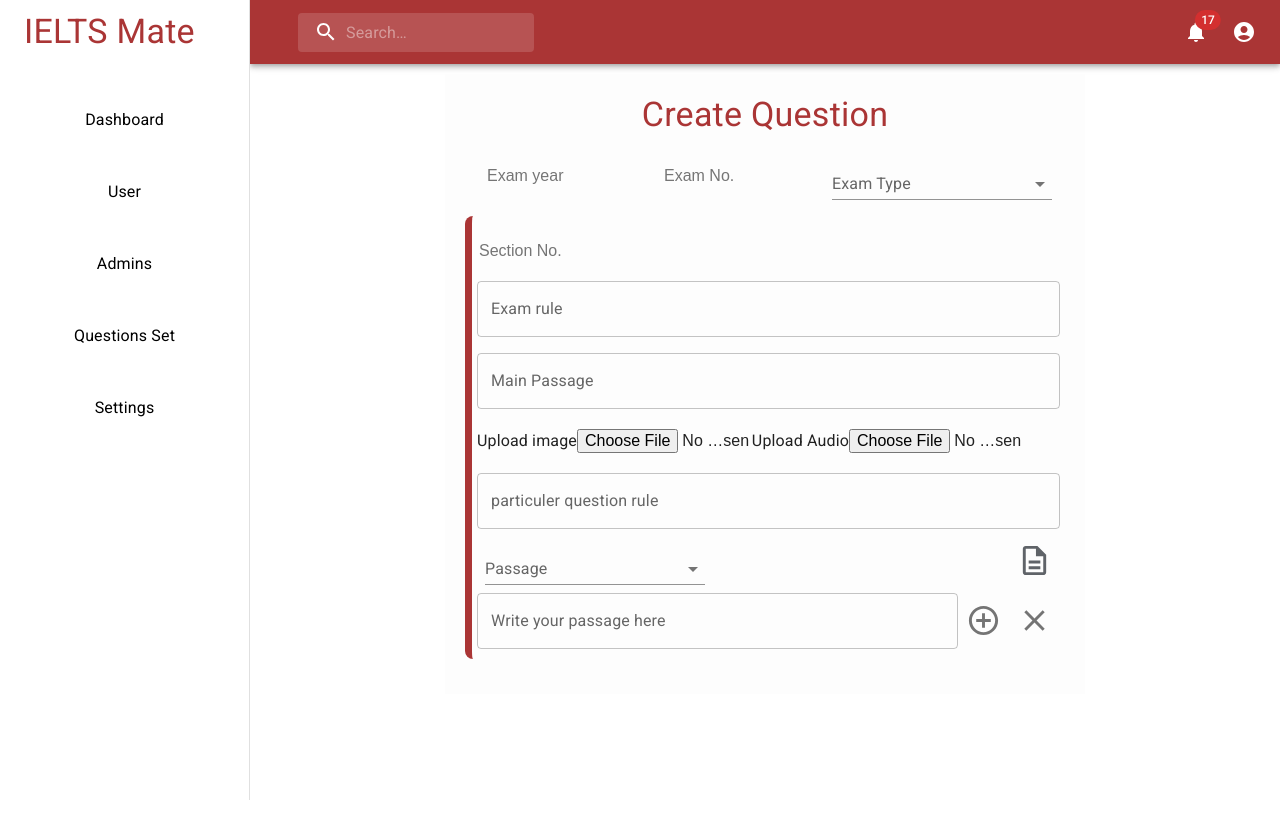
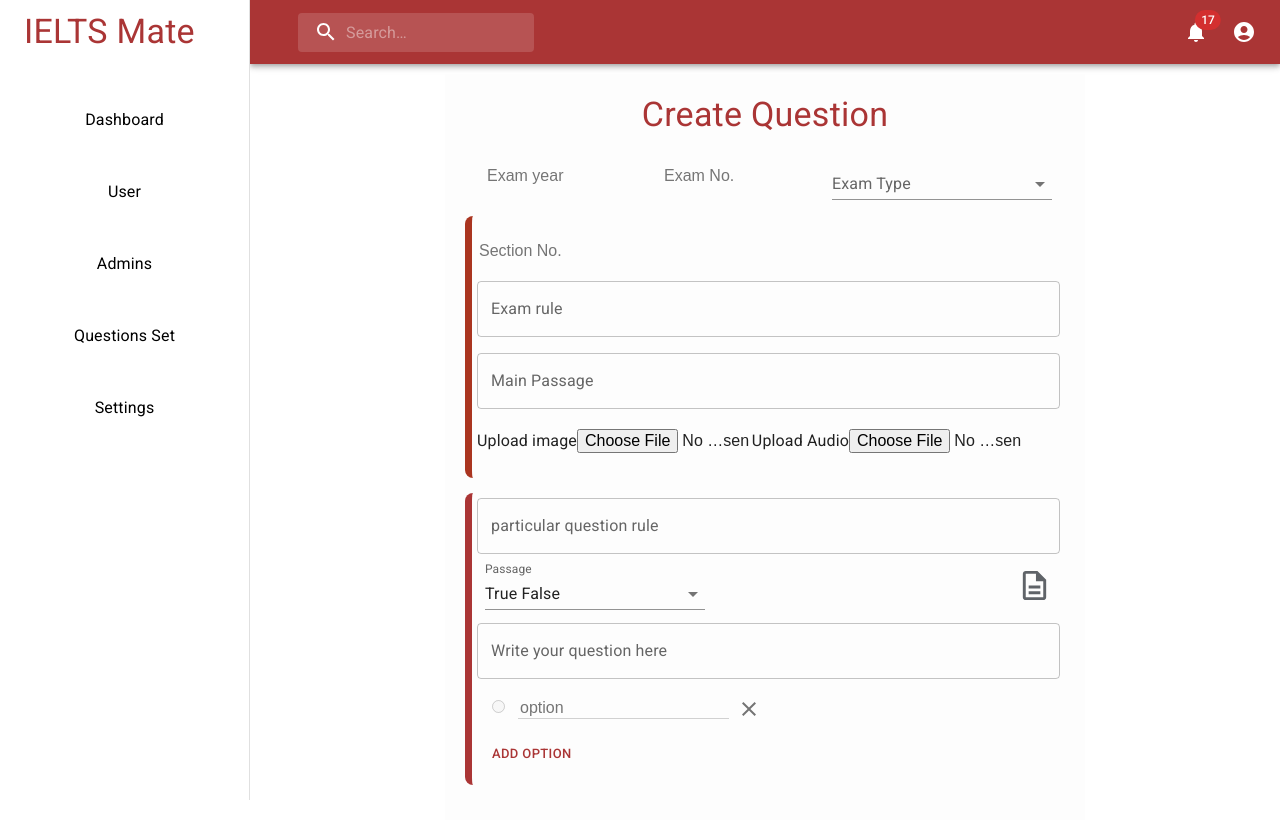
Before and after one commit to rahmanrafi32/Adminpanel-Template, a React (Create React App) app: page /questionset in a window 1280 px wide. Shown: the top 838 px of the page. Before the commit the page ends 800 px from the top, so only its background shows below. Built offline with nearby package versions, Linux system fonts and the light colour scheme.

Commit message:
add/remove passage implemented

```diff
--- a/src/Components/Pages/CreateQues.jsx
+++ b/src/Components/Pages/CreateQues.jsx
@@ -4,6 +4,7 @@
     DescriptionOutlined
 } from "@mui/icons-material";
 import {
+    Button,
     FormControl,
     IconButton,
     InputLabel,
@@ -13,10 +14,10 @@
     Tooltip,
     Typography
 } from "@mui/material";
-import { styled } from "@mui/material/styles";
-import React, { useContext } from "react";
-import { useDispatch, useSelector } from "react-redux";
-import { QuestionSets } from "../../App";
+import {styled} from "@mui/material/styles";
+import React, {useContext, useState} from "react";
+import {useDispatch, useSelector} from "react-redux";
+import {QuestionSets} from "../../App";
 import {
     audioMain,
     examNo,
@@ -27,23 +28,25 @@
     imageMain,
     passageMain,
     questionType,
+    questionText,
     sections,
-  subsectionPassage
+    addNewPassage,
+    subsectionPassage, removePassage, isPassage
 } from "../../features/createQuestionsSlice";
 
-const Container = styled("div")(({ theme }) => ({
+const Container = styled("div")(({theme}) => ({
     width: "50vw",
     margin: "10px auto",
     backgroundColor: "#fdfdfd",
     padding: 20,
 }));
 
-const HeaderTitle = styled(Typography)(({ theme }) => ({
+const HeaderTitle = styled(Typography)(({theme}) => ({
     textAlign: "center",
     color: theme.palette.primary.main,
 }));
 
-const QuesSetName = styled("div")(({ theme }) => ({
+const QuesSetName = styled("div")(({theme}) => ({
     height: "10vh",
     display: "flex",
     alignItems: "center",
@@ -61,7 +64,7 @@
     },
 }));
 
-const Question = styled("div")(({ theme }) => ({
+const Question = styled("div")(({theme}) => ({
     display: "flex",
     flexDirection: "column",
     justifyContent: "space-between",
@@ -78,7 +81,7 @@
     },
 }));
 
-const Option = styled("div")(({ theme }) => ({
+const Option = styled("div")(({theme}) => ({
     padding: 5,
     display: "flex",
     flexDirection: "column",
@@ -95,82 +98,13 @@
 }));
 
 const CreateQues = () => {
+
     const dispatch = useDispatch();
 
     const [questions, setQuestions] = useContext(QuestionSets);
 
-  const addQuesSetName = (text) => {
-    let newQuesName = { ...questions };
-    newQuesName.questionSetName = text;
-    setQuestions(newQuesName);
-  };
-
-  const changeQuesType = (type, i) => {
-    let newQuestionType = { ...questions };
-    newQuestionType.questionSet[i].questionType = type;
-    setQuestions(newQuestionType);
-  };
-
-  const addQuesText = (text, i) => {
-    let newQuestionText = { ...questions };
-    newQuestionText.questionSet[i].questionText = text;
-    setQuestions(newQuestionText);
-  };
-
-  const ChangeOptionValue = (text, i, j) => {
-    let newOptions = { ...questions };
-    newOptions.questionSet[i].options[j].option = text;
-    setQuestions(newOptions);
-  };
-
-  const AddOption = (i) => {
-    let newOption = { ...questions };
-    newOption.questionSet[i].options.push({
-      option: "option " + (newOption.questionSet[i].options.length + 1),
-    });
-    setQuestions(newOption);
-  };
-
-  const RemoveOption = (i, k) => {
-    let removeOptions = { ...questions };
-    if (removeOptions.questionSet[i].options.length > 0) {
-      removeOptions.questionSet[i].options.splice(k, 1);
-      setQuestions(removeOptions);
-    }
-  };
-
-  const AddPassage = (i) => {
-    let newPassage = { ...questions };
-    newPassage.questionSet[i].isPassage = true;
-    setQuestions(newPassage);
-  };
-
-  const AddNewPassage = (i) => {
-    let newPassage = { ...questions };
-    newPassage.questionSet[i].passages.push({ passage: "" });
-    setQuestions(newPassage);
-  };
-
-  const addPassage = (text, i, j) => {
-    let newPassage = { ...questions };
-    newPassage.questionSet[i].passages[j].passage = text;
-    setQuestions(newPassage);
-  };
-
-  const RemovePassage = (i, k) => {
-    let removePassages = { ...questions };
-    if (removePassages.questionSet[i].passages.length > 0) {
-      removePassages.questionSet[i].passages.splice(k, 1);
-      if (removePassages.questionSet[i].passages.length === 0) {
-        removePassages.questionSet[i].isPassage = false;
-        removePassages.questionSet[i].passages.push({ passage: "Passage" });
-      }
-      setQuestions(removePassages);
-    }
-  };
-
     const removeQuestion = (i) => {
-    let removeQuestion = { ...questions };
+        let removeQuestion = {...questions};
         if (removeQuestion.questionSet.length > 0) {
             removeQuestion.questionSet.splice(i, 1);
             setQuestions(removeQuestion);
@@ -178,18 +112,18 @@
     };
 
     const createAnswerField = (i) => {
-    let newAnswer = { ...questions };
-    newAnswer.questionSet[i].answers.push({ answer: "Answer" });
+        let newAnswer = {...questions};
+        newAnswer.questionSet[i].answers.push({answer: "Answer"});
         setQuestions(newAnswer);
     };
     const addAnswers = (text, i, j) => {
-    let newAnswer = { ...questions };
+        let newAnswer = {...questions};
         newAnswer.questionSet[i].answers[j].answer = text;
         setQuestions(newAnswer);
     };
 
     const removeAnswers = (i, j) => {
-    let removeOptions = { ...questions };
+        let removeOptions = {...questions};
         if (removeOptions.questionSet[i].answers.length > 0) {
             removeOptions.questionSet[i].answers.splice(j, 1);
             setQuestions(removeOptions);
@@ -197,8 +131,6 @@
     };
 
     const questionSet = useSelector((state) => state.createQuestion.questions);
-
-  console.log(questionSet);
 
     return (
         <Container>
@@ -214,7 +146,7 @@
                     placeholder={"Exam No."}
                     onBlur={(e) => dispatch(examNo(e.target.value))}
                 />
-        <FormControl variant="standard" sx={{ m: 1, minWidth: 220 }}>
+                <FormControl variant="standard" sx={{m: 1, minWidth: 220}}>
                     <InputLabel>Exam Type</InputLabel>
                     <Select
                         value={questionSet.examType}
@@ -229,7 +161,7 @@
             </QuesSetName>
             <div
                 style={{
-          borderLeft: "7px solid #aa3535",
+                    borderLeft: "7px solid #aa3520",
                     marginBottom: "15px",
                     borderRadius: 8,
                     padding: 5,
@@ -242,7 +174,7 @@
                         onBlur={(event) => dispatch(sections(event.target.value))}
                     />
                     <TextField
-            sx={{ marginBottom: 2 }}
+                        sx={{marginBottom: 2}}
                         label="Exam rule"
                         placeholder="Exam Rule"
                         multiline
@@ -270,19 +202,33 @@
                             onChange={(event) => dispatch(audioMain(event.target.value))}
                         />
                     </div>
+                </Question>
+            </div>
+            <div
+                style={{
+                    borderLeft: "7px solid #aa3535",
+                    marginBottom: "15px",
+                    borderRadius: 8,
+                    padding: 5,
+                }}
+            >
+                <Question>
                     <TextField
-            label="particuler question rule"
+                        label="particular question rule"
                         placeholder="Question Rule"
                         multiline
                         fullWidth
                         onChange={(event) => dispatch(examRulesSub(event.target.value))}
                     />
-          <div style={{ display: "flex", justifyContent: "space-between" }}>
-            <FormControl variant="standard" sx={{ m: 1, minWidth: 220 }}>
+                    {
+                        questionSet.sections.map((question, indexIN) => question.subSections.map((subSection, indexOut) => <>
+                                    <div key={indexOut}
+                                         style={{display: "flex", justifyContent: "space-between"}}>
+                                        <FormControl variant="standard" sx={{m: 1, minWidth: 220}}>
                                             <InputLabel>Passage</InputLabel>
                                             <Select
                                                 id="Passage"
-                value=""
+                                                value={subSection.questionType}
                                                 label="Passage"
                                                 onChange={(e) => dispatch(questionType(e.target.value))}
                                             >
@@ -293,42 +239,87 @@
                                             </Select>
                                         </FormControl>
                                         <Tooltip title={"Add Passage"}>
-              <IconButton>
+                                            <IconButton onClick={() => dispatch(isPassage(true))}>
                                                 <DescriptionOutlined
-                  sx={{ color: "#5f6368" }}
+                                                    sx={{color: "#5f6368"}}
                                                     fontSize={"large"}
                                                 />
                                             </IconButton>
                                         </Tooltip>
+
                                     </div>
-          <div
+                                {console.log(subSection.passages)}
+                                    {
+                                        subSection.passages.map((pass, indexPassage) => <div
                                             style={{
                                                 display: "flex",
                                                 justifyContent: "space-between",
                                                 marginBottom: 5,
                                             }}
                                         >
-            <TextField
+
+                                            {
+                                                !subSection.isPassage ? "" : <> <TextField
                                                     label="Write your passage here"
                                                     placeholder="Passage"
                                                     multiline
                                                     fullWidth
                                                     onBlur={(event) =>
-                dispatch(subsectionPassage(event.target.value))
+                                                        dispatch(subsectionPassage({value: event.target.value, index: indexPassage}))
                                                     }
                                                 />
                                                     <Tooltip title={"Add Passage"}>
-              <IconButton>
-                <AddCircleOutline fontSize={"large"} />
+                                                        <IconButton onClick={() => dispatch(addNewPassage(indexPassage))}>
+                                                            <AddCircleOutline fontSize={"large"}/>
                                                         </IconButton>
                                                     </Tooltip>
                                                     <Tooltip title={"Delete Passage"}>
-              <IconButton>
-                <Close fontSize={"large"} />
+                                                        <IconButton onClick={()=>dispatch(removePassage(indexPassage))}>
+                                                            <Close fontSize={"large"}/>
                                                         </IconButton>
                                                     </Tooltip>
+                                                </>}
+                                        </div>)
+
+                                    }
+                                </>
+                            )
+                        )
+                    }
+                    <div>
+                        <TextField
+                            label="Write your question here"
+                            placeholder="Question"
+                            multiline
+                            fullWidth
+                            onBlur={event => dispatch(questionText(event.target.value))}
+                        />
                     </div>
                 </Question>
+                <Option>
+                    <div>
+                        <input type={"radio"} disabled/>
+                        <input
+                            type={"text"}
+                            placeholder={`option`}
+                            style={{marginLeft: '10px'}}
+                        />
+                        <IconButton
+                            aria-label="delete"
+                        >
+                            <Close/>
+                        </IconButton>
+
+                    </div>
+                    <div>
+                        <Button
+                            color={"primary"}
+                            size="small"
+                        >
+                            Add option
+                        </Button>
+                    </div>
+                </Option>
             </div>
             {/* {questions.questionSet.map((question, index) => (
         <div
@@ -341,6 +332,32 @@
           }}
         >
           <Question>
+          {question.passages.map((pass, k) => <div key={k}
+                                                                 style={{
+                                                                     display: 'flex',
+                                                                     justifyContent: 'space-between',
+                                                                     marginBottom: 5
+                                                                 }}>
+                            {question.isPassage && <>
+                                <TextField
+                                    label="Write your passage here"
+                                    placeholder="Passage"
+                                    multiline
+                                    fullWidth
+                                    onBlur={(event) => addPassage(event.target.value, index, k)}
+                                />
+                                <Tooltip title={"Add Passage"}>
+                                    <IconButton onClick={() => AddNewPassage(index)}>
+                                        <AddCircleOutline fontSize={"large"}/>
+                                    </IconButton>
+                                </Tooltip>
+                                <Tooltip title={"Delete Passage"}>
+                                    <IconButton onClick={() => RemovePassage(index, k)}>
+                                        <Close fontSize={"large"}/>
+                                    </IconButton>
+                                </Tooltip>
+                            </>}
+                        </div>)}
             {question.questionType === "file" ? (
               <input
                 type={question.questionType}
--- a/src/features/createQuestionsSlice.js
+++ b/src/features/createQuestionsSlice.js
@@ -1,4 +1,4 @@
-import { createSlice } from "@reduxjs/toolkit";
+import {createSlice} from "@reduxjs/toolkit";
 
 const initialState = {
     questions: {
@@ -17,12 +17,18 @@
                         examRules: "",
                         image: "",
                         questionText: "",
-            questionType: "",
-            passages: [],
+                        questionType: "radio",
+                        isPassage: false,
+                        passages: [""],
                         questionAndAns: [
                             {
                                 questionNumber: 0,
-                queAndAns: "",
+                                queAndAns: {
+                                    question: "",
+                                    questionType: "",
+                                    options: [],
+                                    answer: ""
+                                }
                             },
                         ],
                     },
@@ -36,55 +42,82 @@
     name: "Create Questions",
     initialState,
     reducers: {
-    examYear: ({ questions }, { payload }) => {
+        examYear: ({questions}, {payload}) => {
             questions.year = payload;
         },
-    examNo: ({ questions }, { payload }) => {
+        examNo: ({questions}, {payload}) => {
             questions.examNo = payload;
         },
-    examType: ({ questions }, { payload }) => {
+        examType: ({questions}, {payload}) => {
             questions.examType = payload;
         },
-    sections: ({ questions }, { payload }) => {
+        sections: ({questions}, {payload}) => {
             questions.sections.map((section) => (section.sectionNo = payload));
         },
-    examRulesMain: ({ questions }, { payload }) => {
+        examRulesMain: ({questions}, {payload}) => {
             questions.sections.map((section) => (section.examRules = payload));
         },
-    passageMain: ({ questions }, { payload }) => {
+        passageMain: ({questions}, {payload}) => {
             questions.sections.map((section) => (section.passage = payload));
         },
-    audioMain: ({ questions }, { payload }) => {
+        audioMain: ({questions}, {payload}) => {
             questions.sections.map((section) => (section.audio = payload));
         },
-    imageMain: ({ questions }, { payload }) => {
+        imageMain: ({questions}, {payload}) => {
             questions.sections.map((section) => (section.image = payload));
         },
-    examRulesSub: ({ questions }, { payload }) => {
+        examRulesSub: ({questions}, {payload}) => {
             questions.sections.map((section) =>
                 section.subSections.map(
                     (subSection) => (subSection.examRules = payload)
                 )
             );
         },
-    questionText: ({ questions }, { payload }) => {
+        questionText: ({questions}, {payload}) => {
             questions.sections.map((section) =>
                 section.subSections.map(
                     (subSection) => (subSection.questionText = payload)
                 )
             );
         },
-    questionType: ({ questions }, { payload }) => {
+        questionType: ({questions}, {payload}) => {
             questions.sections.map((section) =>
                 section.subSections.map(
                     (subSection) => (subSection.questionType = payload)
                 )
             );
         },
-    subsectionPassage: ({ questions }, { payload }) => {
+        isPassage: ({questions}, {payload}) => {
+            questions.sections.map((section) =>
+                section.subSections.map(
+                    (subSection) => (subSection.isPassage = payload)
+                )
+            );
+        },
+        subsectionPassage: ({questions}, {payload}) => {
             questions.sections.map((section) =>
                 section.subSections.map((subSection) =>
-          subSection.passages.push(payload)
+                    subSection.passages[payload.index] = payload.value
+                )
+            );
+        },
+        removePassage: ({questions}, {payload}) => {
+            questions.sections.map((section) =>
+                section.subSections.map((subSection) => {
+                    if (subSection.passages.length > 0) {
+                        subSection.passages.splice(payload, 1);
+                        if (subSection.passages.length === 0) {
+                            subSection.isPassage = false;
+                            subSection.passages.push("");
+                        }
+                    }
+                })
+            );
+        },
+        addNewPassage: ({questions}, {payload}) => {
+            questions.sections.map((section) =>
+                section.subSections.map((subSection) =>
+                    subSection.passages.push("")
                 )
             );
         },
@@ -106,4 +139,7 @@
     questionText,
     questionType,
     subsectionPassage,
+    addNewPassage,
+    removePassage,
+    isPassage
 } = createQuestionSlice.actions;
```
Also changed, not shown: 1 other file (tests, documents, lock files or other folders). Lines whose indentation alone changed are shown as unchanged.
